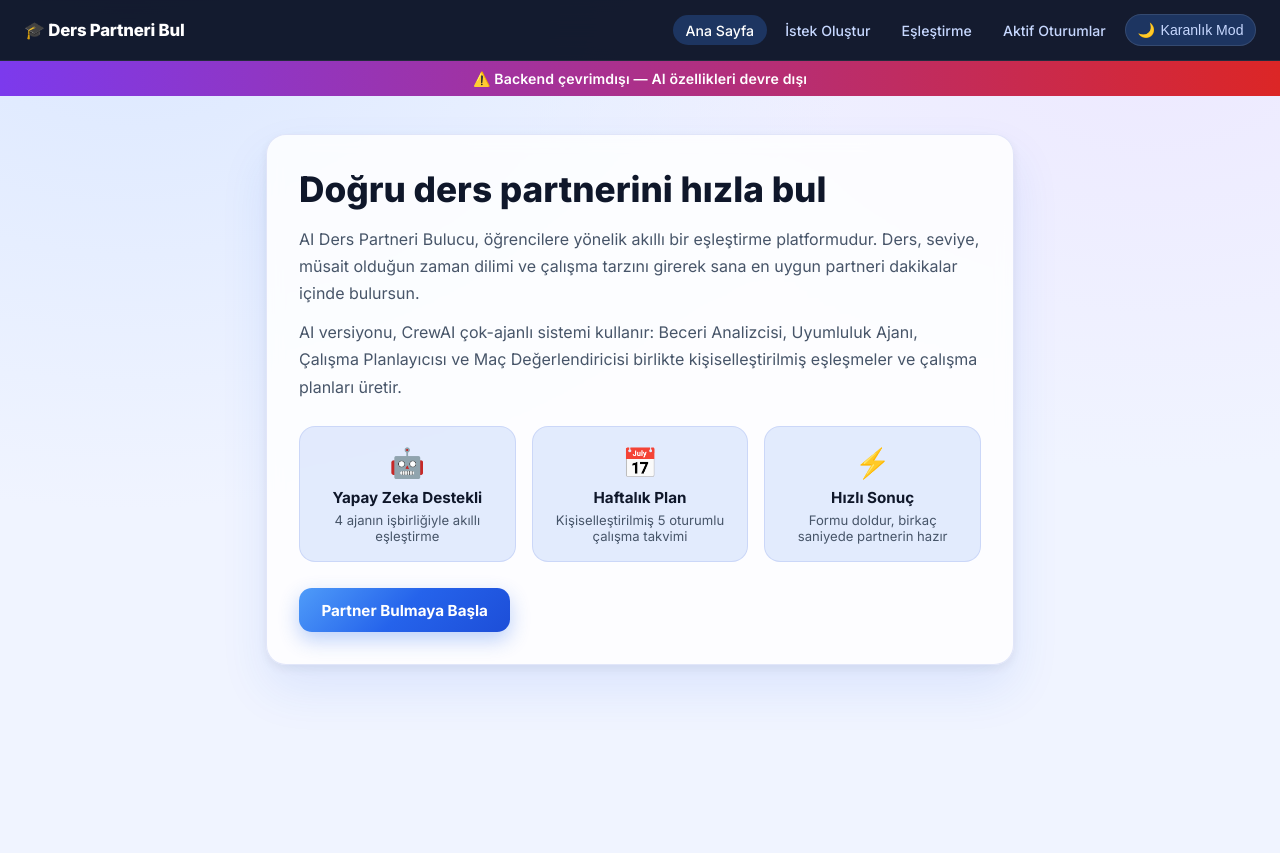
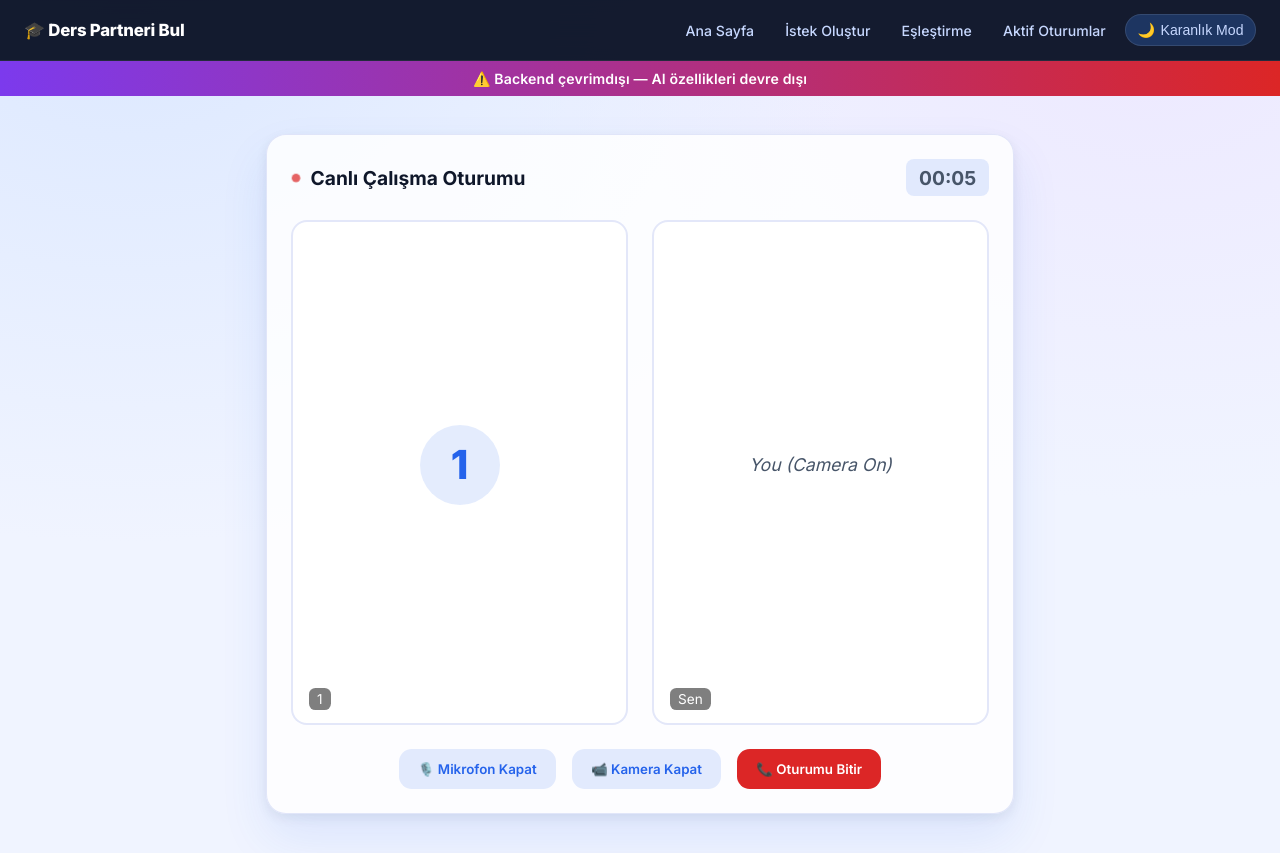
Before and after one commit to mslmagh/StudentPlanner, a React (Vite) app: page /session/1 in a window 1280 px wide. Before the commit this address led to /. Before the commit the page ends 800 px from the top, so only its background shows below. Built offline with nearby package versions, Linux system fonts and the light colour scheme; no server answers.

Commit message:
feat: initialize project structure with core pages and global CSS design tokens

```diff
--- a/src/App.jsx
+++ b/src/App.jsx
@@ -5,6 +5,7 @@ import HomePage from './pages/HomePage'
 import CreateRequestPage from './pages/CreateRequestPage'
 import MatchingPage from './pages/MatchingPage'
 import ActiveSessionsPage from './pages/ActiveSessionsPage'
+import SessionRoomPage from './pages/SessionRoomPage'
 import { API_BASE } from './config'
 import tr from './i18n'
 
@@ -131,6 +132,7 @@ function App() {
             path="/active-sessions"
             element={<ActiveSessionsPage matches={matches} setMatches={setMatches} />}
           />
+          <Route path="/session/:partnerName" element={<SessionRoomPage />} />
           <Route path="*" element={<Navigate to="/" replace />} />
         </Routes>
       </main>
--- a/src/index.css
+++ b/src/index.css
@@ -972,3 +972,227 @@ input:focus, select:focus {
   font-size: 0.88rem;
   border-radius: 0.6rem;
 }
+
+/* ─── Mock Video Session Room ────────────────────────────────────────────────── */
+.session-room-container {
+  display: flex;
+  flex-direction: column;
+  height: calc(100vh - 120px);
+  background: var(--card-bg);
+  border: 1px solid var(--card-border);
+  border-radius: 1.25rem;
+  overflow: hidden;
+  box-shadow: var(--card-shadow);
+  padding: 1.5rem;
+}
+
+.session-header {
+  display: flex;
+  justify-content: space-between;
+  align-items: center;
+  margin-bottom: 1.5rem;
+}
+
+.session-title {
+  display: flex;
+  align-items: center;
+  gap: 0.6rem;
+  font-size: 1.2rem;
+  font-weight: 700;
+  color: var(--text-main);
+}
+
+.live-dot {
+  width: 10px;
+  height: 10px;
+  background-color: var(--error-text);
+  border-radius: 50%;
+  animation: pulse 1.5s infinite;
+}
+
+.session-timer {
+  font-family: inherit;
+  font-weight: 700;
+  font-size: 1.2rem;
+  color: var(--text-muted);
+  background: var(--primary-soft);
+  padding: 0.4rem 0.8rem;
+  border-radius: 0.5rem;
+}
+
+.video-grid {
+  display: grid;
+  grid-template-columns: 1fr;
+  flex: 1;
+  gap: 1.5rem;
+}
+
+@media (min-width: 640px) {
+  .video-grid {
+    grid-template-columns: 1fr 1fr;
+  }
+}
+
+.video-box {
+  background: var(--input-bg);
+  border: 2px solid var(--card-border);
+  border-radius: 1rem;
+  display: flex;
+  flex-direction: column;
+  justify-content: center;
+  align-items: center;
+  position: relative;
+  overflow: hidden;
+}
+
+.avatar-placeholder {
+  width: 80px;
+  height: 80px;
+  background: var(--primary-soft);
+  color: var(--primary);
+  font-size: 2.5rem;
+  font-weight: 800;
+  border-radius: 50%;
+  display: flex;
+  align-items: center;
+  justify-content: center;
+  margin-bottom: 1rem;
+}
+
+.cam-placeholder {
+  font-size: 1.1rem;
+  color: var(--text-muted);
+  font-style: italic;
+  margin-bottom: 1rem;
+}
+
+.video-label {
+  position: absolute;
+  bottom: 0.8rem;
+  left: 1rem;
+  background: rgba(0, 0, 0, 0.5);
+  color: #fff;
+  padding: 0.2rem 0.5rem;
+  border-radius: 0.4rem;
+  font-size: 0.85rem;
+}
+
+.session-controls {
+  display: flex;
+  justify-content: center;
+  gap: 1rem;
+  margin-top: 1.5rem;
+  flex-wrap: wrap;
+}
+
+.control-btn {
+  padding: 0.75rem 1.2rem;
+  border: none;
+  background: var(--primary-soft);
+  color: var(--primary);
+  font-weight: 600;
+  border-radius: 0.8rem;
+  cursor: pointer;
+  transition: all 0.2s;
+  font-family: inherit;
+}
+
+.control-btn:hover {
+  filter: brightness(0.9);
+}
+
+.control-btn.off {
+  background: var(--error-bg);
+  color: var(--error-text);
+}
+
+.control-btn.end-call {
+  background: var(--error-text);
+  color: #fff;
+}
+
+/* ─── Mock Chat Box ──────────────────────────────────────────────────────────── */
+.active-chat-btn {
+  background: var(--primary) !important;
+  color: #fff !important;
+}
+
+.chat-box {
+  background: var(--card-bg);
+  border: 1px solid var(--card-border);
+  border-radius: 0.8rem;
+  margin-top: 1rem;
+  display: flex;
+  flex-direction: column;
+  height: 250px;
+  overflow: hidden;
+  animation: fadeUp 0.3s ease both;
+}
+
+.chat-history {
+  flex: 1;
+  padding: 1rem;
+  overflow-y: auto;
+  display: flex;
+  flex-direction: column;
+  gap: 0.6rem;
+  background: var(--input-bg);
+}
+
+.chat-bubble-wrap {
+  display: flex;
+  width: 100%;
+}
+
+.chat-bubble-wrap.me {
+  justify-content: flex-end;
+}
+
+.chat-bubble-wrap.partner {
+  justify-content: flex-start;
+}
+
+.chat-bubble {
+  max-width: 80%;
+  padding: 0.55rem 0.8rem;
+  border-radius: 0.8rem;
+  font-size: 0.9rem;
+  line-height: 1.4;
+}
+
+.me .chat-bubble {
+  background: var(--primary-strong);
+  color: #fff;
+  border-bottom-right-radius: 0.2rem;
+}
+
+.partner .chat-bubble {
+  background: var(--primary-soft);
+  color: var(--text-main);
+  border-bottom-left-radius: 0.2rem;
+}
+
+.chat-input-form {
+  display: flex;
+  padding: 0.6rem;
+  background: var(--card-bg);
+  border-top: 1px solid var(--card-border);
+  gap: 0.5rem;
+}
+
+.chat-input {
+  flex: 1;
+  padding: 0.5rem 0.8rem;
+  border: 1px solid var(--input-border);
+  border-radius: 0.5rem;
+  font-size: 0.9rem;
+  background: var(--input-bg);
+  color: var(--text-main);
+}
+
+.chat-send-btn {
+  padding: 0.5rem 0.8rem;
+  border-radius: 0.5rem;
+  font-size: 0.85rem;
+  box-shadow: none;
+}
--- a/src/pages/ActiveSessionsPage.jsx
+++ b/src/pages/ActiveSessionsPage.jsx
@@ -1,5 +1,5 @@
-import { useState } from 'react'
-import { Link } from 'react-router-dom'
+import { useState, useRef, useEffect } from 'react'
+import { Link, useNavigate } from 'react-router-dom'
 import tr from '../i18n'
 
 const { sessions: t } = tr
@@ -35,6 +35,45 @@ function ActiveSessionsPage({ matches, setMatches }) {
       localStorage.setItem('sp_primary', String(newVal))
     }
   }
+
+  const navigate = useNavigate()
+
+  // Google Calendar URL Generator
+  const handleAddToCalendar = (s) => {
+    const text = encodeURIComponent(`Çalışma Oturumu: ${s.partner.course} (${s.partner.name} ile)`)
+    const details = encodeURIComponent(`Ders Partneri uygulamasından detaylara bakabilirsiniz.\n\nPlan:\n${s.study_plan ? s.study_plan.substring(0, 500) + '...' : ''}`)
+    const url = `https://calendar.google.com/calendar/render?action=TEMPLATE&text=${text}&details=${details}`
+    window.open(url, '_blank')
+  }
+
+  // Chat State
+  const [chatOpen, setChatOpen] = useState(false)
+  const [chatMessages, setChatMessages] = useState([])
+  const [chatInput, setChatInput] = useState('')
+  const chatEndRef = useRef(null)
+
+  const handleOpenChat = () => {
+    setChatOpen(!chatOpen)
+    if (chatMessages.length === 0 && !chatOpen) {
+      setTimeout(() => {
+        setChatMessages([{ sender: 'partner', text: 'Merhaba! Ortak çalışma planımızı inceledim. Ne zaman başlayalım?' }])
+      }, 400)
+    }
+  }
+
+  const handleSendMessage = (e) => {
+    e.preventDefault()
+    if(!chatInput.trim()) return
+    setChatMessages(prev => [...prev, { sender: 'me', text: chatInput }])
+    setChatInput('')
+    setTimeout(() => {
+      setChatMessages(prev => [...prev, { sender: 'partner', text: 'Harika, anlaştık! 🚀' }])
+    }, 1000)
+  }
+
+  useEffect(() => {
+    chatEndRef.current?.scrollIntoView({ behavior: 'smooth' })
+  }, [chatMessages, chatOpen])
 
   return (
     <section className="card">
@@ -84,16 +123,39 @@ function ActiveSessionsPage({ matches, setMatches }) {
                       </div>
                     )}
                     <div className="action-buttons">
-                      <button className="primary-button action-btn" onClick={() => alert(t.startSession + ' başlatılıyor...')}>
+                      <button className="primary-button action-btn" onClick={() => navigate(`/session/${s.partner.name}`)}>
                         {t.startSession}
                       </button>
-                      <button className="secondary-button action-btn" onClick={() => alert(t.addToCalendar + ' eklendi!')}>
+                      <button className="secondary-button action-btn" onClick={() => handleAddToCalendar(s)}>
                         {t.addToCalendar}
                       </button>
-                      <button className="secondary-button action-btn" onClick={() => alert(t.sendMessage + ' açılıyor...')}>
+                      <button className={`secondary-button action-btn ${chatOpen ? 'active-chat-btn' : ''}`} onClick={handleOpenChat}>
                         {t.sendMessage}
                       </button>
                     </div>
+
+                    {chatOpen && (
+                      <div className="chat-box">
+                        <div className="chat-history">
+                          {chatMessages.map((msg, idx) => (
+                            <div key={idx} className={`chat-bubble-wrap ${msg.sender}`}>
+                              <div className="chat-bubble">{msg.text}</div>
+                            </div>
+                          ))}
+                          <div ref={chatEndRef} />
+                        </div>
+                        <form className="chat-input-form" onSubmit={handleSendMessage}>
+                          <input
+                            type="text"
+                            className="chat-input"
+                            value={chatInput}
+                            onChange={(e) => setChatInput(e.target.value)}
+                            placeholder="Mesaj yaz..."
+                          />
+                          <button type="submit" className="primary-button chat-send-btn">Gönder</button>
+                        </form>
+                      </div>
+                    )}
                   </div>
                 )}
               </li>
--- /dev/null
+++ b/src/pages/SessionRoomPage.jsx
@@ -0,0 +1,77 @@
+import { useState, useEffect } from 'react'
+import { useParams, useNavigate } from 'react-router-dom'
+import tr from '../i18n'
+
+export default function SessionRoomPage() {
+  const { partnerName } = useParams()
+  const navigate = useNavigate()
+
+  const [micOn, setMicOn] = useState(true)
+  const [camOn, setCamOn] = useState(true)
+  const [sessionTime, setSessionTime] = useState(0)
+
+  // Timer logic
+  useEffect(() => {
+    const timer = setInterval(() => {
+      setSessionTime(prev => prev + 1)
+    }, 1000)
+    return () => clearInterval(timer)
+  }, [])
+
+  const handleEndSession = () => {
+    navigate('/active-sessions')
+  }
+
+  const formatTime = (seconds) => {
+    const m = Math.floor(seconds / 60).toString().padStart(2, '0')
+    const s = (seconds % 60).toString().padStart(2, '0')
+    return `${m}:${s}`
+  }
+
+  return (
+    <div className="session-room-container">
+      <div className="session-header">
+        <h2 className="session-title">
+          <span className="live-dot"></span> Canlı Çalışma Oturumu
+        </h2>
+        <div className="session-timer">{formatTime(sessionTime)}</div>
+      </div>
+
+      <div className="video-grid">
+        {/* Partner Video */}
+        <div className="video-box partner-video">
+            <div className="avatar-placeholder">{partnerName?.charAt(0) || 'P'}</div>
+            <div className="video-label">{partnerName}</div>
+        </div>
+
+        {/* My Video */}
+        <div className={`video-box my-video ${!camOn ? 'cam-off' : ''}`}>
+            {camOn ? (
+              <div className="cam-placeholder">You (Camera On)</div>
+            ) : (
+              <div className="avatar-placeholder">ME</div>
+            )}
+            <div className="video-label">Sen {micOn ? '' : '(Sessiz)'}</div>
+        </div>
+      </div>
+
+      <div className="session-controls">
+        <button
+          className={`control-btn ${!micOn ? 'off' : ''}`}
+          onClick={() => setMicOn(!micOn)}
+        >
+          {micOn ? '🎙️ Mikrofon Kapat' : '🔇 Mikrofon Aç'}
+        </button>
+        <button
+          className={`control-btn ${!camOn ? 'off' : ''}`}
+          onClick={() => setCamOn(!camOn)}
+        >
+          {camOn ? '📹 Kamera Kapat' : '🚫 Kamera Aç'}
+        </button>
+        <button className="control-btn end-call" onClick={handleEndSession}>
+          📞 Oturumu Bitir
+        </button>
+      </div>
+    </div>
+  )
+}
```
